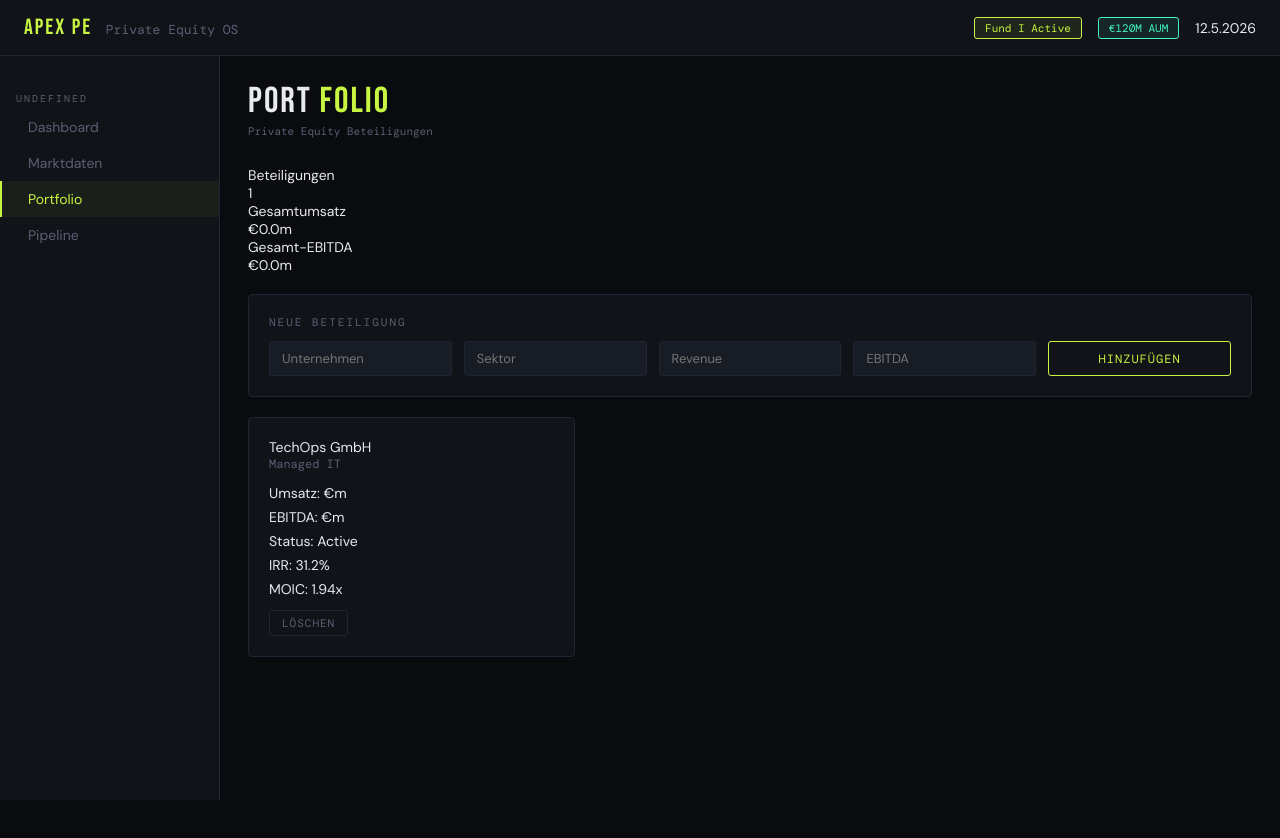
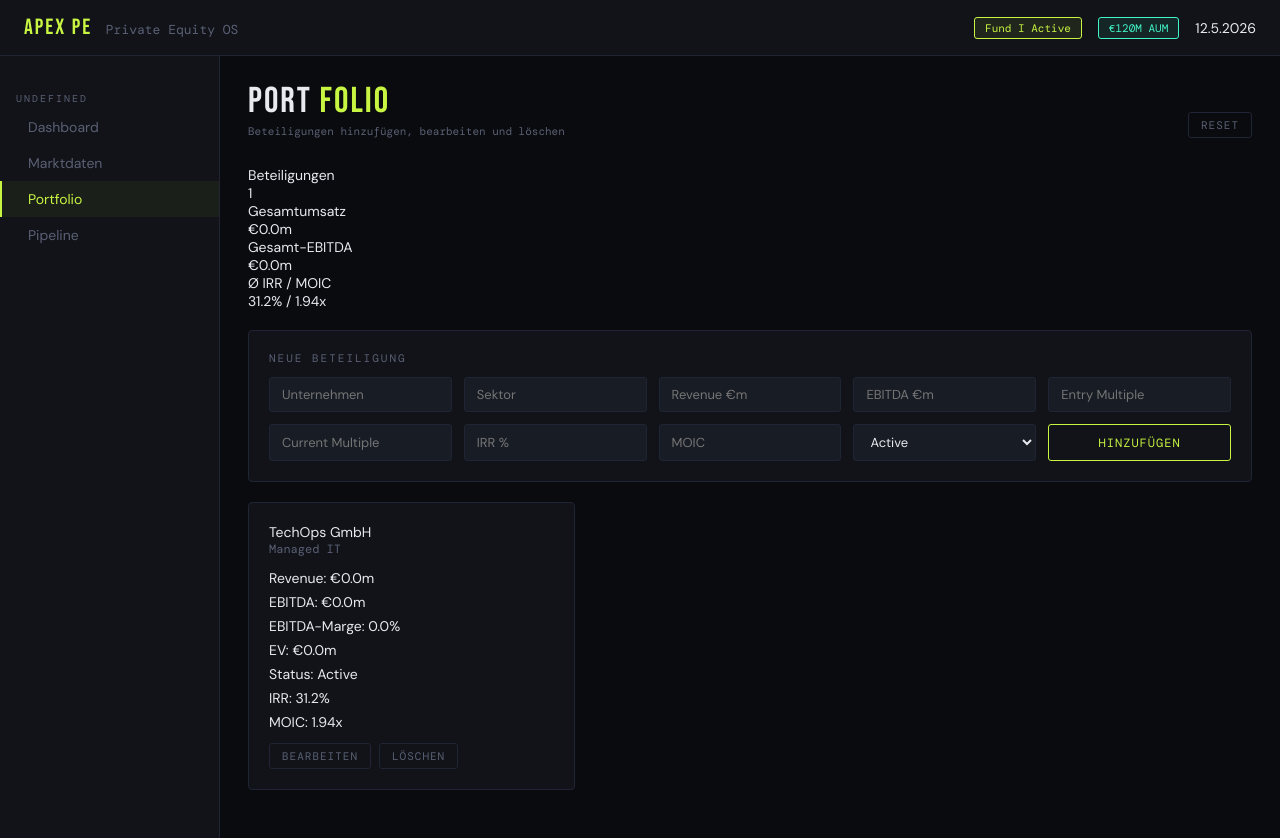
Before and after one commit to somatic3000-dev/apex-pe-app, a React (Vite) app: page / in a window 1280 px wide. Both pictures are taken after a click on the element "Portfolio". Before the commit the page ends 800 px from the top, so only its background shows below. Built offline with nearby package versions, Linux system fonts and the light colour scheme; a web font is replaced by a local one.

Commit message:
Portfolio.jsx aktualisieren

```diff
--- a/src/pages/Portfolio.jsx
+++ b/src/pages/Portfolio.jsx
@@ -9,58 +9,111 @@ export default function Portfolio() {
     return saved ? JSON.parse(saved) : initialPortfolio;
   });
 
-  const [name, setName] = useState("");
-  const [sector, setSector] = useState("");
-  const [revenue, setRevenue] = useState("");
-  const [ebitda, setEbitda] = useState("");
+  const emptyForm = {
+    name: "",
+    sector: "",
+    revenue: "",
+    ebitda: "",
+    entryMultiple: "",
+    currentMultiple: "",
+    irr: "",
+    moic: "",
+    status: "Active",
+  };
+
+  const [form, setForm] = useState(emptyForm);
+  const [editingId, setEditingId] = useState(null);
 
   useEffect(() => {
-    localStorage.setItem(
-      STORAGE_KEY,
-      JSON.stringify(companies)
-    );
+    localStorage.setItem(STORAGE_KEY, JSON.stringify(companies));
   }, [companies]);
 
-  function addCompany() {
-    if (!name.trim()) return;
+  function updateForm(key, value) {
+    setForm((prev) => ({
+      ...prev,
+      [key]: value,
+    }));
+  }
 
-    const newCompany = {
-      id: Date.now(),
-      name,
-      sector,
-      revenue: Number(revenue),
-      ebitda: Number(ebitda),
-      status: "Active",
-      irr: 0,
-      moic: 1,
+  function saveCompany() {
+    if (!form.name.trim()) return;
+
+    const company = {
+      id: editingId || Date.now(),
+      name: form.name,
+      sector: form.sector,
+      revenue: Number(form.revenue) || 0,
+      ebitda: Number(form.ebitda) || 0,
+      entryMultiple: Number(form.entryMultiple) || 0,
+      currentMultiple: Number(form.currentMultiple) || 0,
+      irr: Number(form.irr) || 0,
+      moic: Number(form.moic) || 1,
+      status: form.status || "Active",
     };
 
-    setCompanies((prev) => [
-      ...prev,
-      newCompany,
-    ]);
+    if (editingId) {
+      setCompanies((prev) =>
+        prev.map((c) => (c.id === editingId ? company : c))
+      );
+    } else {
+      setCompanies((prev) => [...prev, company]);
+    }
 
-    setName("");
-    setSector("");
-    setRevenue("");
-    setEbitda("");
+    setForm(emptyForm);
+    setEditingId(null);
+  }
+
+  function editCompany(company) {
+    setEditingId(company.id);
+    setForm({
+      name: company.name || "",
+      sector: company.sector || "",
+      revenue: company.revenue || "",
+      ebitda: company.ebitda || "",
+      entryMultiple: company.entryMultiple || "",
+      currentMultiple: company.currentMultiple || "",
+      irr: company.irr || "",
+      moic: company.moic || "",
+      status: company.status || "Active",
+    });
   }
 
   function removeCompany(id) {
-    setCompanies((prev) =>
-      prev.filter((c) => c.id !== id)
-    );
+    setCompanies((prev) => prev.filter((c) => c.id !== id));
+  }
+
+  function cancelEdit() {
+    setForm(emptyForm);
+    setEditingId(null);
+  }
+
+  function resetPortfolio() {
+    setCompanies(initialPortfolio);
+    localStorage.removeItem(STORAGE_KEY);
+    cancelEdit();
   }
 
   const totalRevenue = companies.reduce(
-    (sum, c) => sum + (c.revenue || 0),
+    (sum, c) => sum + (Number(c.revenue) || 0),
     0
   );
 
   const totalEbitda = companies.reduce(
-    (sum, c) => sum + (c.ebitda || 0),
+    (sum, c) => sum + (Number(c.ebitda) || 0),
     0
   );
+
+  const avgIrr =
+    companies.length > 0
+      ? companies.reduce((sum, c) => sum + (Number(c.irr) || 0), 0) /
+        companies.length
+      : 0;
+
+  const avgMoic =
+    companies.length > 0
+      ? companies.reduce((sum, c) => sum + (Number(c.moic) || 0), 0) /
+        companies.length
+      : 0;
 
   return (
     <div className="fade-in">
@@ -69,164 +122,177 @@ export default function Portfolio() {
           <div className="page-title">
             PORT <span>FOLIO</span>
           </div>
+          <div className="page-sub">
+            Beteiligungen hinzufügen, bearbeiten und löschen
+          </div>
+        </div>
 
-          <div className="page-sub">
-            Private Equity Beteiligungen
+        <button className="btn btn-ghost btn-sm" onClick={resetPortfolio}>
+          RESET
+        </button>
+      </div>
+
+      <div className="dashboard-grid" style={{ marginBottom: 20 }}>
+        <div className="metric-card">
+          <div className="metric-label">Beteiligungen</div>
+          <div className="metric-value">{companies.length}</div>
+        </div>
+
+        <div className="metric-card">
+          <div className="metric-label">Gesamtumsatz</div>
+          <div className="metric-value">€{totalRevenue.toFixed(1)}m</div>
+        </div>
+
+        <div className="metric-card">
+          <div className="metric-label">Gesamt-EBITDA</div>
+          <div className="metric-value">€{totalEbitda.toFixed(1)}m</div>
+        </div>
+
+        <div className="metric-card">
+          <div className="metric-label">Ø IRR / MOIC</div>
+          <div className="metric-value">
+            {avgIrr.toFixed(1)}% / {avgMoic.toFixed(2)}x
           </div>
         </div>
       </div>
 
-      <div
-        className="dashboard-grid"
-        style={{ marginBottom: 20 }}
-      >
-        <div className="metric-card">
-          <div className="metric-label">
-            Beteiligungen
-          </div>
-
-          <div className="metric-value">
-            {companies.length}
-          </div>
-        </div>
-
-        <div className="metric-card">
-          <div className="metric-label">
-            Gesamtumsatz
-          </div>
-
-          <div className="metric-value">
-            €{totalRevenue.toFixed(1)}m
-          </div>
-        </div>
-
-        <div className="metric-card">
-          <div className="metric-label">
-            Gesamt-EBITDA
-          </div>
-
-          <div className="metric-value">
-            €{totalEbitda.toFixed(1)}m
-          </div>
-        </div>
-      </div>
-
-      <div
-        className="card"
-        style={{ marginBottom: 20 }}
-      >
+      <div className="card" style={{ marginBottom: 20 }}>
         <div className="card-title">
-          Neue Beteiligung
+          {editingId ? "Beteiligung bearbeiten" : "Neue Beteiligung"}
         </div>
 
         <div
           style={{
             display: "grid",
-            gridTemplateColumns:
-              "repeat(auto-fit,minmax(180px,1fr))",
+            gridTemplateColumns: "repeat(auto-fit,minmax(160px,1fr))",
             gap: 12,
           }}
         >
           <input
             className="input"
             placeholder="Unternehmen"
-            value={name}
-            onChange={(e) =>
-              setName(e.target.value)
-            }
+            value={form.name}
+            onChange={(e) => updateForm("name", e.target.value)}
           />
 
           <input
             className="input"
             placeholder="Sektor"
-            value={sector}
-            onChange={(e) =>
-              setSector(e.target.value)
-            }
+            value={form.sector}
+            onChange={(e) => updateForm("sector", e.target.value)}
           />
 
           <input
             className="input"
-            placeholder="Revenue"
-            value={revenue}
-            onChange={(e) =>
-              setRevenue(e.target.value)
-            }
+            placeholder="Revenue €m"
+            type="number"
+            value={form.revenue}
+            onChange={(e) => updateForm("revenue", e.target.value)}
           />
 
           <input
             className="input"
-            placeholder="EBITDA"
-            value={ebitda}
-            onChange={(e) =>
-              setEbitda(e.target.value)
-            }
+            placeholder="EBITDA €m"
+            type="number"
+            value={form.ebitda}
+            onChange={(e) => updateForm("ebitda", e.target.value)}
           />
 
-          <button
-            className="btn btn-primary"
-            onClick={addCompany}
+          <input
+            className="input"
+            placeholder="Entry Multiple"
+            type="number"
+            value={form.entryMultiple}
+            onChange={(e) => updateForm("entryMultiple", e.target.value)}
+          />
+
+          <input
+            className="input"
+            placeholder="Current Multiple"
+            type="number"
+            value={form.currentMultiple}
+            onChange={(e) => updateForm("currentMultiple", e.target.value)}
+          />
+
+          <input
+            className="input"
+            placeholder="IRR %"
+            type="number"
+            value={form.irr}
+            onChange={(e) => updateForm("irr", e.target.value)}
+          />
+
+          <input
+            className="input"
+            placeholder="MOIC"
+            type="number"
+            value={form.moic}
+            onChange={(e) => updateForm("moic", e.target.value)}
+          />
+
+          <select
+            className="input"
+            value={form.status}
+            onChange={(e) => updateForm("status", e.target.value)}
           >
-            HINZUFÜGEN
+            <option>Active</option>
+            <option>Exit</option>
+            <option>Watchlist</option>
+          </select>
+
+          <button className="btn btn-primary" onClick={saveCompany}>
+            {editingId ? "SPEICHERN" : "HINZUFÜGEN"}
           </button>
+
+          {editingId && (
+            <button className="btn btn-ghost" onClick={cancelEdit}>
+              ABBRECHEN
+            </button>
+          )}
         </div>
       </div>
 
       <div className="market-grid">
-        {companies.map((company) => (
-          <div
-            className="market-card"
-            key={company.id}
-          >
-            <div className="market-card-name">
-              {company.name}
-            </div>
+        {companies.map((company) => {
+          const revenue = Number(company.revenue) || 0;
+          const ebitda = Number(company.ebitda) || 0;
+          const margin = revenue > 0 ? (ebitda / revenue) * 100 : 0;
+          const ev =
+            ebitda * (Number(company.currentMultiple) || Number(company.entryMultiple) || 0);
 
-            <div className="muted">
-              {company.sector}
-            </div>
+          return (
+            <div className="market-card" key={company.id}>
+              <div className="market-card-name">{company.name}</div>
+              <div className="muted">{company.sector}</div>
 
-            <div
-              style={{
-                marginTop: 12,
-                display: "grid",
-                gap: 6,
-              }}
-            >
-              <div>
-                Umsatz: €
-                {company.revenue}m
+              <div style={{ marginTop: 12, display: "grid", gap: 6 }}>
+                <div>Revenue: €{revenue.toFixed(1)}m</div>
+                <div>EBITDA: €{ebitda.toFixed(1)}m</div>
+                <div>EBITDA-Marge: {margin.toFixed(1)}%</div>
+                <div>EV: €{ev.toFixed(1)}m</div>
+                <div>Status: {company.status}</div>
+                <div>IRR: {Number(company.irr || 0).toFixed(1)}%</div>
+                <div>MOIC: {Number(company.moic || 0).toFixed(2)}x</div>
               </div>
 
-              <div>
-                EBITDA: €
-                {company.ebitda}m
-              </div>
+              <div style={{ display: "flex", gap: 8, marginTop: 12 }}>
+                <button
+                  className="btn btn-ghost btn-sm"
+                  onClick={() => editCompany(company)}
+                >
+                  BEARBEITEN
+                </button>
 
-              <div>
-                Status: {company.status}
-              </div>
-
-              <div>
-                IRR: {company.irr}%
-              </div>
-
-              <div>
-                MOIC: {company.moic}x
+                <button
+                  className="btn btn-danger btn-sm"
+                  onClick={() => removeCompany(company.id)}
+                >
+                  LÖSCHEN
+                </button>
               </div>
             </div>
-
-            <button
-              className="btn btn-danger btn-sm"
-              style={{ marginTop: 12 }}
-              onClick={() =>
-                removeCompany(company.id)
-              }
-            >
-              LÖSCHEN
-            </button>
-          </div>
-        ))}
+          );
+        })}
       </div>
     </div>
   );
```
